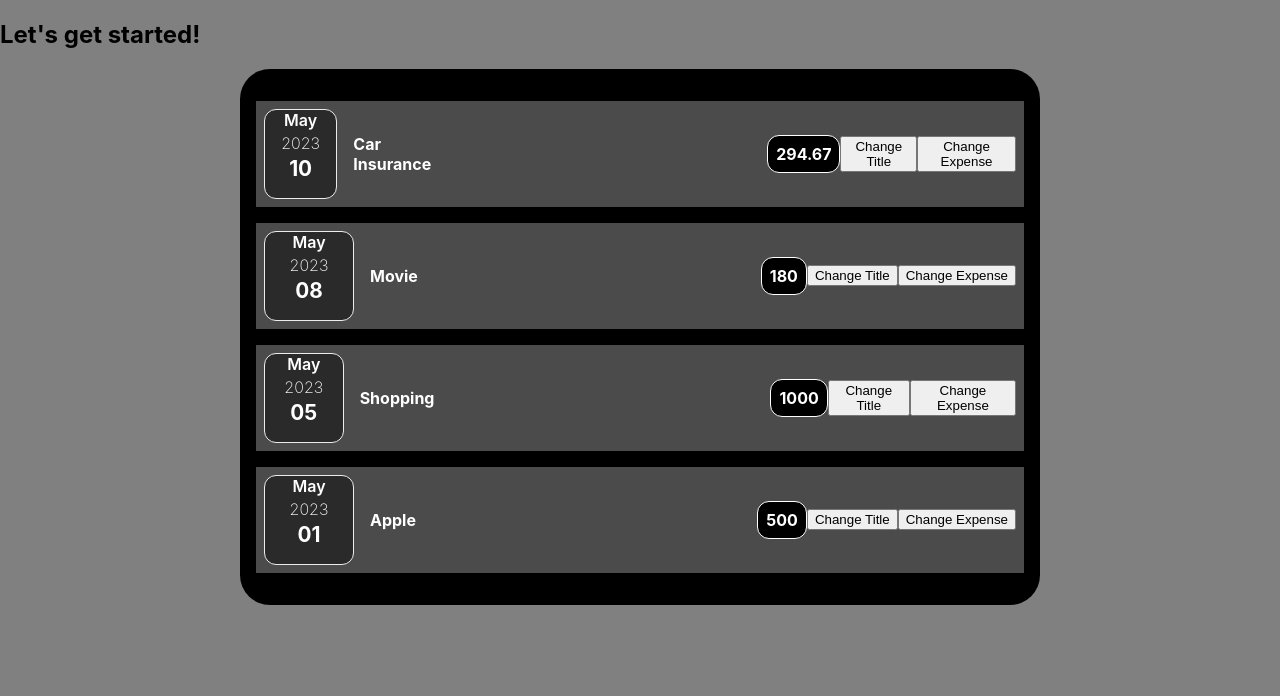
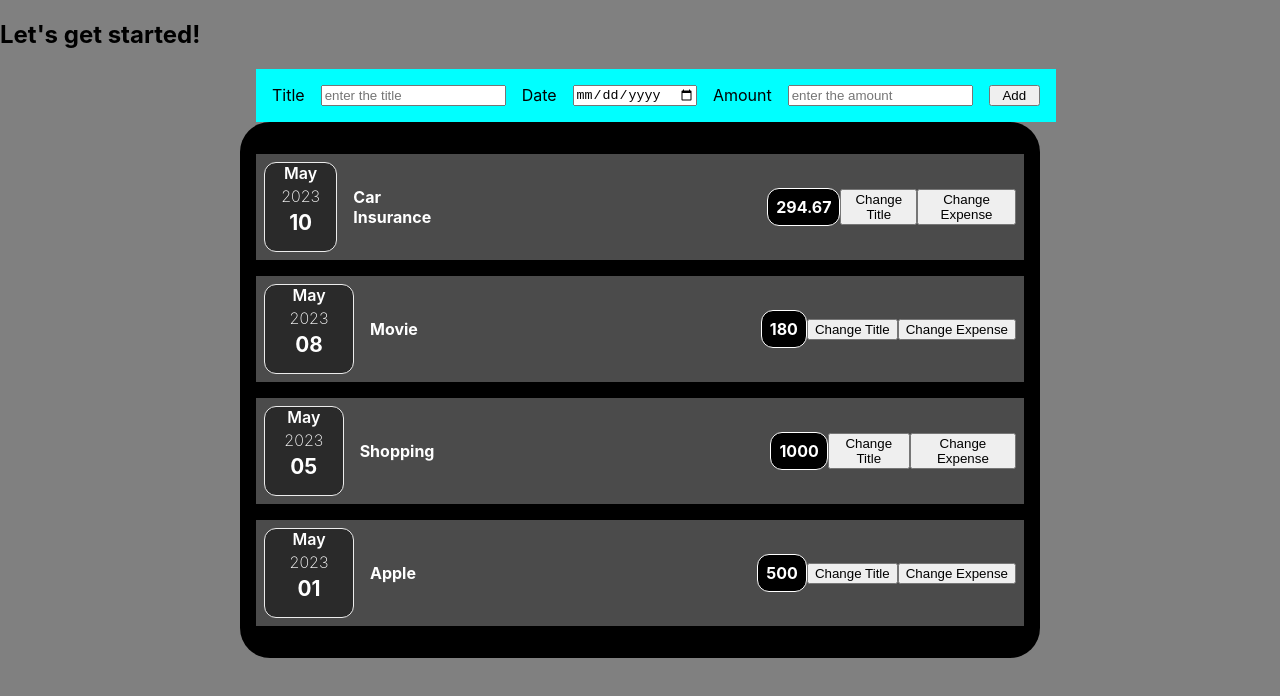
Before and after one commit to shubhamkumar123456/react-expense-track-app, a React (Create React App) app: page / in a window 1280 px wide. Shown: the top 696 px of the page. Built offline with nearby package versions, Linux system fonts and the light colour scheme.

Commit message:
added expenseForm component

```diff
--- a/src/App.css
+++ b/src/App.css
@@ -5,3 +5,8 @@
     width: 60%;
     margin: auto;
 }
+.app-expense-form{
+    width: 60%;
+    margin: auto;
+
+}
--- a/src/App.js
+++ b/src/App.js
@@ -1,5 +1,6 @@
 
 import './App.css';
+import ExpenseForm from './components/Expenses/ExpenseForm';
 import ExpenseItem from './components/Expenses/ExpenseItem';
 
 function App() {
@@ -13,6 +14,7 @@ function App() {
   return (
     <div className="App">
       <h2>Let's get started!</h2>
+      <div className='app-expense-form'><ExpenseForm/></div>
       <div className='App-expenses'>
       {expenses.map((element)=>{
         return<ExpenseItem key={Math.random()} title={element.title} amount={element.amount} date={element.date}/>
--- /dev/null
+++ b/src/components/Expenses/ExpenseForm.css
@@ -0,0 +1,13 @@
+.expense-form-form{
+    display: flex;
+    flex-direction: row;
+    padding: 1rem;
+    gap: 1rem;
+    margin-right: 2rem;
+    background-color: aqua;
+    width:100%;
+}
+.expenseform-addBtn{
+    padding:0.5 1rem;
+    width: 100px;
+}
--- /dev/null
+++ b/src/components/Expenses/ExpenseForm.js
@@ -0,0 +1,31 @@
+
+import { useState } from 'react';
+import './ExpenseForm.css'
+const ExpenseForm = () => {
+
+    const [field, setfield] = useState({ title: "", amount: "", date: "" });
+    const handleClick=(e)=>{
+        e.preventDefault();
+        console.log(field)
+    }
+    const handleChange=(e)=>{
+        setfield({[e.target.name]: e.target.value })
+        console.log(field)
+    }
+  return (
+    <div className='expense-form'>
+      <form className='expense-form-form' action="">
+        <label htmlFor="title">Title</label>
+        <input type="text"  placeholder="enter the title" onChange={handleChange} name='title'/>
+        <label htmlFor="date">Date</label>
+        <input type="date"  placeholder="enter date" onChange={handleChange} name='data'/>
+        <label htmlFor="amount">Amount</label>
+        <input type="text"  placeholder="enter the amount" onChange={handleChange}/>
+        <button onClick={handleClick} className='expenseform-addBtn' name='amount'>Add</button>
+      </form>
+
+    </div>
+  )
+}
+
+export default ExpenseForm
```
